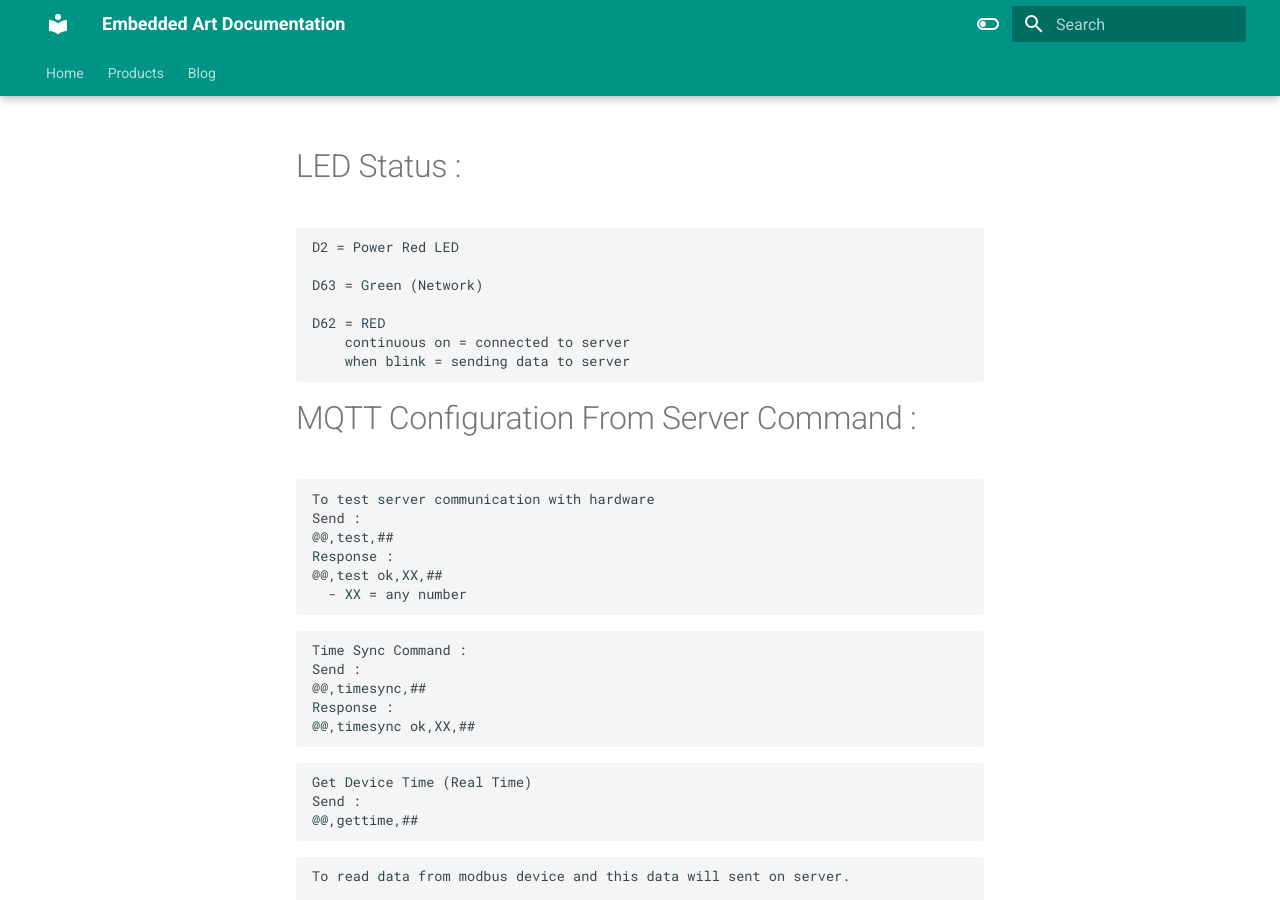
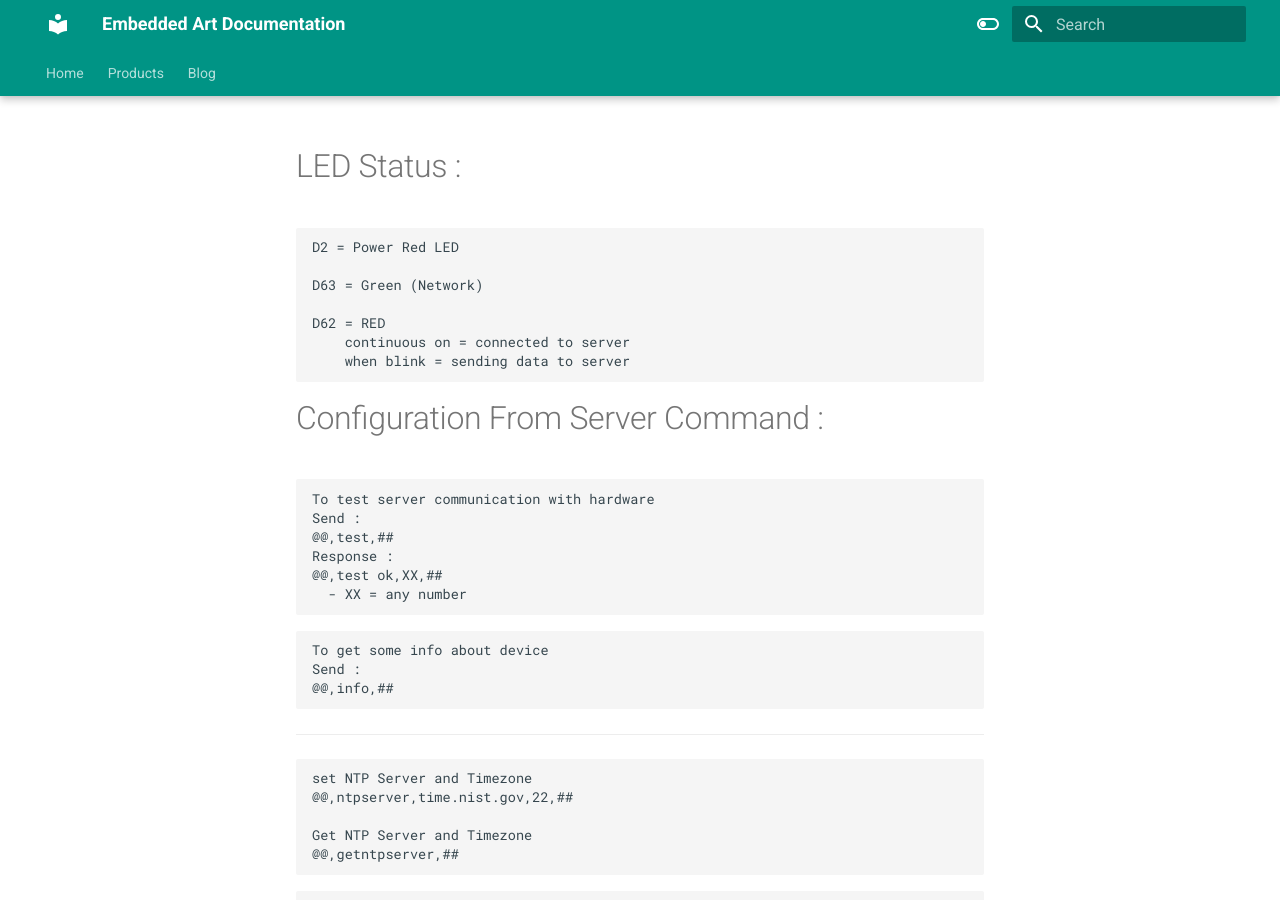
Before and after one commit to embeddedart/docs, an MkDocs documentation site: the page built from docs/products/IOT-Gateway-Protocol-Comma/index.md, in a window 1280 px wide and 900 px high. Built offline with MkDocs 1.6.1 and Material for MkDocs 9.7.7, drawn with Linux system fonts in a browser that asks for light colours; some of the changed text lies outside the part shown.

Commit message:
2024 02 15 1838

````diff
--- a/docs/products/IOT-Gateway-Protocol-Comma/index.md
+++ b/docs/products/IOT-Gateway-Protocol-Comma/index.md
@@ -23,7 +23,7 @@ D62 = RED
 	when blink = sending data to server
 ```
 
-# MQTT Configuration From Server Command :
+# Configuration From Server Command :
 ```
 To test server communication with hardware
 Send :
@@ -32,6 +32,24 @@ Response :
 @@,test ok,XX,##
   - XX = any number
 ```
+
+```
+To get some info about device
+Send :
+@@,info,##
+```
+
+
+---
+
+```
+set NTP Server and Timezone
+@@,ntpserver,time.nist.gov,22,##
+
+Get NTP Server and Timezone
+@@,getntpserver,##
+```
+
 
 ```
 Time Sync Command :
@@ -47,6 +65,8 @@ Send :
 @@,gettime,##
 
 ```
+
+---
 
 ```
 To read data from modbus device and this data will sent on server.
@@ -157,7 +177,7 @@ SMS 44 1 7048593237 xxxx
 ```
 
 ```
-To get MQTT related setting via SMS :
+To get device setting via SMS :
 
 44 10 Mqtt_Port
 44 11 MQTT_server_IP
@@ -165,6 +185,7 @@ To get MQTT related setting via SMS :
 44 13 MQTT_Password
 44 14 MQTT_publish_topic
 44 15 MQTT_subscribe_topic
+44 16 NTP Server
 44 20 reconnect_to_mqtt_server
 ```
 
````
Also changed, not shown: docs/products/iot-gateway-protocol-comma-ofc/index.md (+4 -0 lines).
